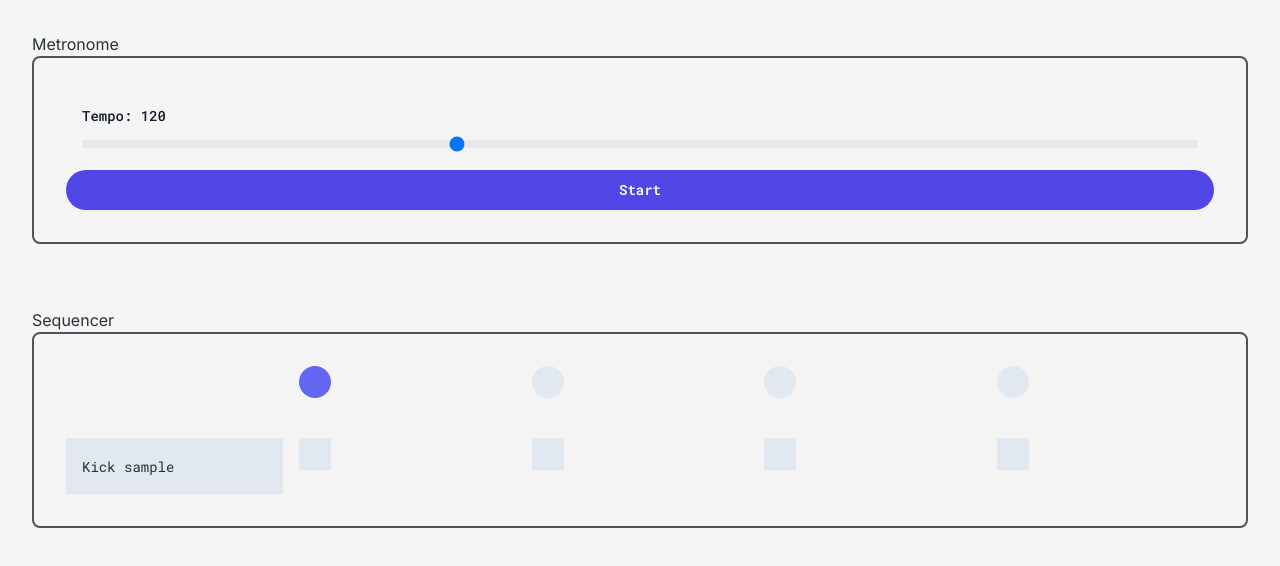
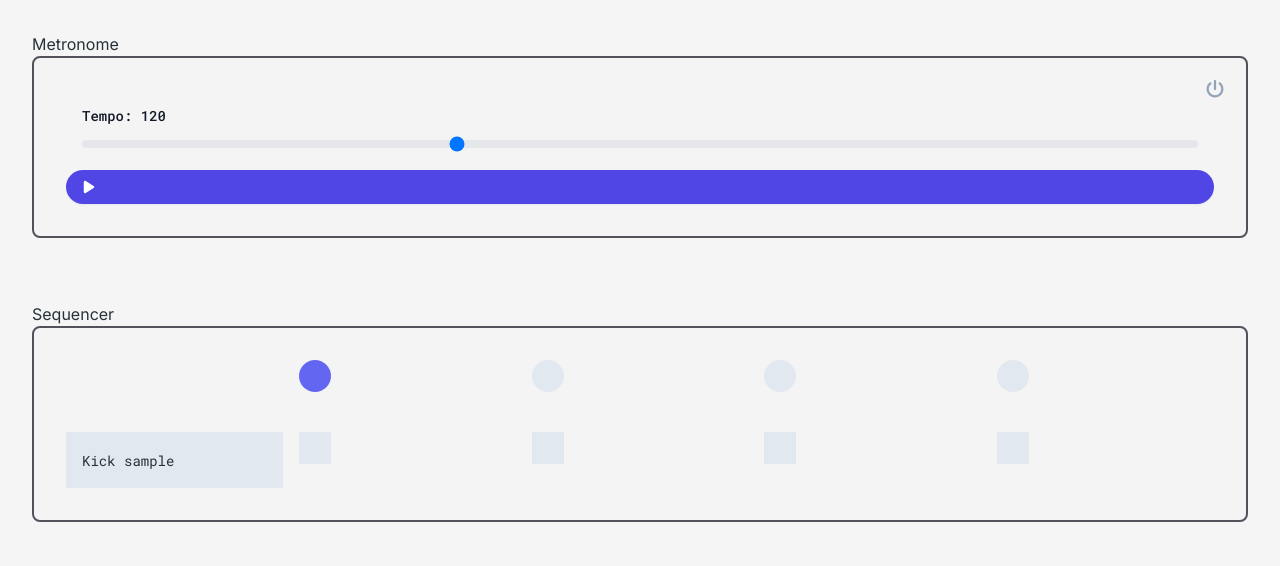
Before and after one commit to Sellebr8n/portfolio, a Next.js app: page /projects/drum-maschine in a window 1280 px wide. Shown: the top 566 px of the page. Built offline with nearby package versions, Linux system fonts and the light colour scheme; no server answers.

Commit message:
handle unmounting and subscribe logic

```diff
--- a/src/app/(routes)/projects/drum-maschine/ClockProvider.tsx
+++ b/src/app/(routes)/projects/drum-maschine/ClockProvider.tsx
@@ -29,7 +29,7 @@ type ContextProps = {
   scheduleEvent: (
     fn: (beat: number, time: number, audioContext: AudioContext) => void,
     delay: number
-  ) => void;
+  ) => () => void;
   setTempo: (num: number) => void;
 };
 
@@ -39,7 +39,7 @@ const Context = createContext<ContextProps>({
   currentTempo: 120,
   audioContext: undefined as unknown as AudioContext,
   start: () => undefined,
-  scheduleEvent: () => undefined,
+  scheduleEvent: () => () => undefined,
   setTempo: () => undefined,
 });
 
@@ -51,6 +51,8 @@ enum Signature {
   'half' = 0.5,
 }
 
+type Subscriber = (beat: number, time: number, audioContext: AudioContext) => void;
+
 export const useClockContext = () => {
   const audioCtx = useContext(Context);
   if (!audioCtx) {
@@ -59,38 +61,38 @@ export const useClockContext = () => {
   return audioCtx;
 };
 
-export const useScheduleSound = (
-  fn: (beat: number, time: number, audioContext: AudioContext) => void,
-  delay: number
-) => {
+export const useScheduleSound = (fn: Subscriber, delay: number) => {
   const { currentBeat, scheduleEvent, clockRunning } = useClockContext();
   useEffect(() => {
+    let unsub: () => void = () => undefined;
     if (clockRunning) {
-      scheduleEvent(fn, delay);
+      unsub = scheduleEvent(fn, delay);
     }
+    return unsub;
   }, [fn, delay, scheduleEvent, currentBeat, clockRunning]);
+
 };
 
 const ClockProvider: React.FC<ProviderProps> = ({ children, audioContext, worker, options }) => {
   const { lookaheadMs, scheduleAheadTimeSecs } = options;
 
   const nextNoteTime = useRef<number>(0.0);
+  const current16thNote = useRef<number>(0);
 
   const [bar, setBar] = useState(0);
   const [signature, setSignature] = useState(4);
 
-  const [current16thNote, setCurrent16thNote] = useState(0);
   const [tempo, setTempo] = useState(120);
   const [clockRunning, setClockRunning] = useState(false);
 
-  const scheduledEvents = useMemo(
-    () => new Set<(beat: number, time: number, audioContext: AudioContext) => void>(),
-    []
-  );
+  const scheduledEvents = useMemo(() => new Set<Subscriber>(), []);
 
   const scheduleEvent = useCallback(
-    (fn: (beat: number, time: number, audioContext: AudioContext) => void, delay: number) => {
+    (fn: Subscriber, delay: number) => {
       scheduledEvents.add(fn);
+      return () => {
+        scheduledEvents.delete(fn);
+      }
     },
     [scheduledEvents]
   );
@@ -98,15 +100,17 @@ const ClockProvider: React.FC<ProviderProps> = ({ children, audioContext, worker
   const scheduler = useCallback(() => {
     while (nextNoteTime.current < audioContext.currentTime + scheduleAheadTimeSecs) {
       scheduledEvents.forEach((fn) => {
-        fn(current16thNote, nextNoteTime.current, audioContext);
-        scheduledEvents.delete(fn);
+        fn(current16thNote.current, nextNoteTime.current, audioContext);
       });
 
-      const secondsPerBeat = 60.0 / tempo; // Notice this picks up the CURRENT tempo value to calculate beat length.
-      nextNoteTime.current += Signature.quarter * secondsPerBeat; // Add beat length to last beat time
-      setCurrent16thNote((prev) => (prev + 1) % 16);
+      /** Setup next bar */
+      const beatDurationSeconds = 60.0 / tempo; // Notice this picks up the CURRENT tempo value to calculate beat length.
+      const barDurationSeconds = Signature.quarter * beatDurationSeconds; // Add beat length to last beat time
+
+      nextNoteTime.current += barDurationSeconds; // Advance the beat time by a beat length
+      current16thNote.current = (current16thNote.current + 1) % 16;
     }
-  }, [audioContext, current16thNote, scheduleAheadTimeSecs, scheduledEvents, tempo]);
+  }, [audioContext, scheduleAheadTimeSecs, scheduledEvents, tempo]);
 
   useEffect(() => {
     worker.onmessage = (e) => {
@@ -116,8 +120,12 @@ const ClockProvider: React.FC<ProviderProps> = ({ children, audioContext, worker
         throw new Error('Unknown message: ' + e.data);
       }
     };
+  }, [scheduler, worker]);
+
+  useEffect(() => {
     worker.postMessage({ interval: lookaheadMs });
-  }, [lookaheadMs, scheduler, worker]);
+    scheduledEvents.clear();
+  }, [lookaheadMs, scheduledEvents, worker]);
 
   useEffect(() => {
     if (clockRunning) {
@@ -125,8 +133,8 @@ const ClockProvider: React.FC<ProviderProps> = ({ children, audioContext, worker
         audioContext.resume();
       }
       nextNoteTime.current = audioContext.currentTime + scheduleAheadTimeSecs;
+      current16thNote.current = 0;
       worker.postMessage('start');
-      setCurrent16thNote(0);
     } else {
       worker.postMessage('stop');
       scheduledEvents.clear();
@@ -136,7 +144,7 @@ const ClockProvider: React.FC<ProviderProps> = ({ children, audioContext, worker
   return (
     <Context.Provider
       value={{
-        currentBeat: current16thNote,
+        currentBeat: current16thNote.current,
         currentTempo: tempo,
         clockRunning,
         scheduleEvent,
--- a/src/app/(routes)/projects/drum-maschine/Metronome.tsx
+++ b/src/app/(routes)/projects/drum-maschine/Metronome.tsx
@@ -2,11 +2,17 @@
 
 import React from 'react';
 import { useClockContext, useScheduleSound } from './ClockProvider';
+import { FaPowerOff, FaPause, FaPlay } from 'react-icons/fa6';
+import classNames from 'classnames';
 
 const Metronome: React.FC = () => {
+  const [active, setActive] = React.useState<boolean>(false);
   const { start, clockRunning, currentTempo, setTempo } = useClockContext();
 
   useScheduleSound((beat, time, actx) => {
+    if (!active) {
+      return;
+    }
     const osc = actx.createOscillator();
     osc.connect(actx.destination);
     if (beat % 16 === 0) {
@@ -23,6 +29,13 @@ const Metronome: React.FC = () => {
 
   return (
     <div className="flex flex-col mx-auto bg-zinc-100 border-2 border-zinc-600 rounded-lg p-8">
+      <FaPowerOff
+        onClick={() => setActive((prev) => !prev)}
+        className={classNames('absolute right-14 top-20 text-lg ', {
+          'text-indigo-600': active,
+          'text-slate-400': !active,
+        })}
+      />
       <div className="p-4">
         <label
           htmlFor="tempo-ctrl"
@@ -44,7 +57,7 @@ const Metronome: React.FC = () => {
         type="button"
         onClick={start}
         className="rounded-full bg-indigo-600 px-4 py-2.5 text-sm font-semibold text-white shadow-sm hover:bg-indigo-500 focus-visible:outline focus-visible:outline-2 focus-visible:outline-offset-2 focus-visible:outline-indigo-600">
-        {clockRunning ? 'Stop' : 'Start'}
+        {clockRunning ? <FaPause /> : <FaPlay />}
       </button>
     </div>
   );
--- a/src/app/(routes)/projects/drum-maschine/Sequencer.tsx
+++ b/src/app/(routes)/projects/drum-maschine/Sequencer.tsx
@@ -16,7 +16,6 @@ const Pad = ({ step }: { step: number }) => {
   useEffect(() => {
     fetchSound('/audio/RDM_Analog_SY1-Kick01.wav').then((data) => {
       setSound(data);
-      console.log('sound loaded');
     });
   }, []);
 
```
